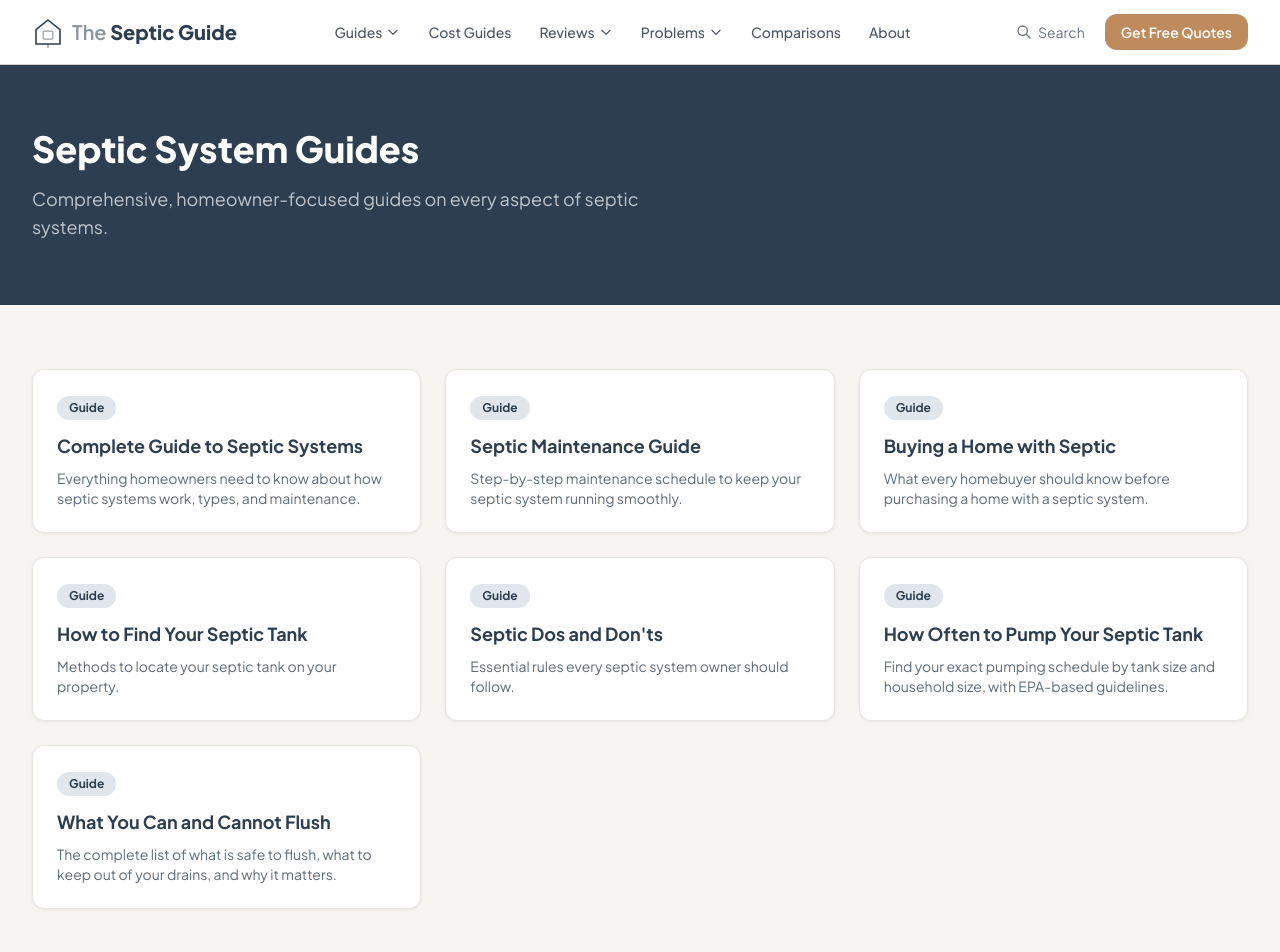
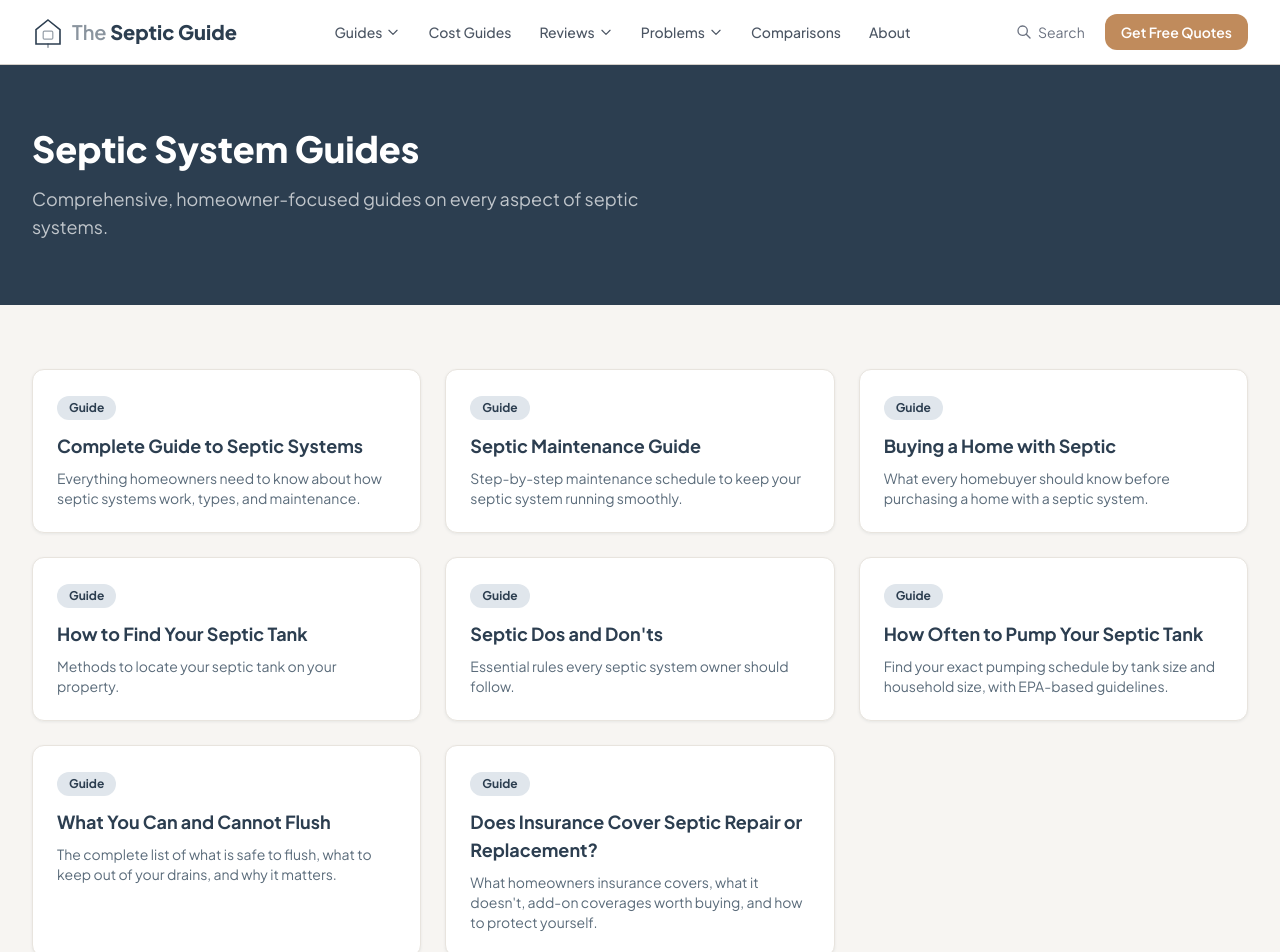
Before and after one commit to thebasementguide2026/theseptic.guide-, a Next.js app: page /guides in a window 1280 px wide. Shown: the top 952 px of the page. Built offline with nearby package versions, Linux system fonts and the light colour scheme.

Commit message:
Add insurance article to guides page

```diff
--- a/app/guides/page.tsx
+++ b/app/guides/page.tsx
@@ -13,6 +13,7 @@ const guides = [
   { title: 'Septic Dos and Don\'ts', href: '/guides/septic-dos-and-donts', description: 'Essential rules every septic system owner should follow.' },
   { title: 'How Often to Pump Your Septic Tank', href: '/articles/how-often-pump-septic-tank', description: 'Find your exact pumping schedule by tank size and household size, with EPA-based guidelines.' },
   { title: 'What You Can and Cannot Flush', href: '/articles/what-can-cannot-flush-septic-system', description: 'The complete list of what is safe to flush, what to keep out of your drains, and why it matters.' },
+    { title: 'Does Insurance Cover Septic Repair or Replacement?', href: '/articles/does-insurance-cover-septic-repair-replacement', description: 'What homeowners insurance covers, what it doesn\'t, add-on coverages worth buying, and how to protect yourself.' },
 ]
 
 export default function GuidesPage() {
```
